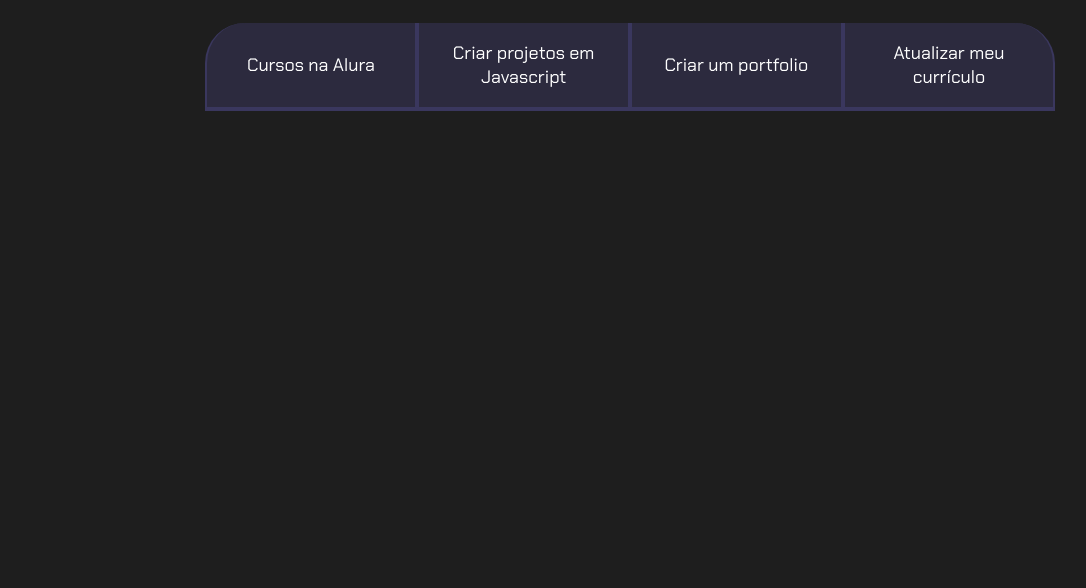
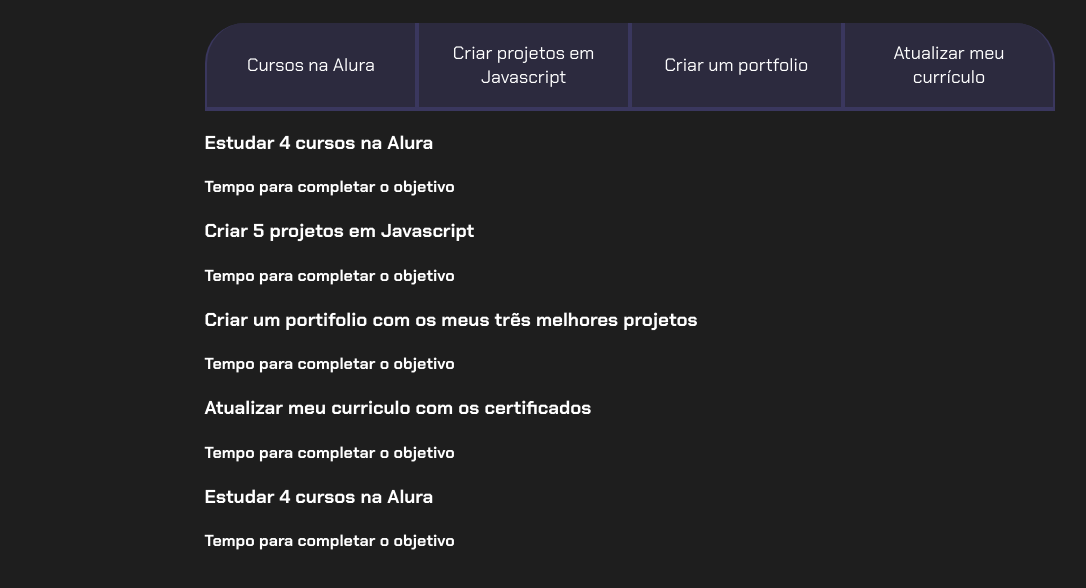
Before and after one commit to lolicalinda/Projeto-de-Vida, a plain HTML site: page index.html in a window 1280 px wide. Shown: the part 80-668 px from the top of the page, without its empty margins (10-1096 px from the left). Drawn offline with Linux system fonts and the light colour scheme.

Commit message:
Add files via upload

```diff
--- a/index.html
+++ b/index.html
@@ -11,12 +11,64 @@
 <body>
     <section class="conteudo-principal">
         <h2 class="titulo-principal">Meus Objetivos do ano<span>_</span></h2>
+        <div class="conteudo">
         <div class="botoes">
             <button class="botao ativo">Cursos na Alura</button>
             <button class="botao">Criar projetos em Javascript</button>
             <button class="botao">Criar um portfolio</button>
             <button class="botao">Atualizar meu currículo</button>
         </div>
+        <div class="abas textos">
+            <div class="aba-conteudo">
+                <h3 class="aba-conteudo-titulo-principal">
+                Estudar 4 cursos na Alura
+                </h3>
+                <h4 class="aba-conteudo-titulo-secundario">
+                    Tempo para completar o objetivo
+                </h4>
+            </div>
+
+            <div class="abas textos">
+                <div class="aba-conteudo">
+                    <h3 class="aba-conteudo-titulo-principal">
+                    Criar 5 projetos em Javascript
+                    </h3>
+                    <h4 class="aba-conteudo-titulo-secundario">
+                        Tempo para completar o objetivo
+                    </h4>
+                </div>
+
+                      <div class="abas textos">
+                        <div class="aba-conteudo">
+                            <h3 class="aba-conteudo-titulo-principal">
+                           Criar um portifolio com os meus trẽs melhores projetos
+                            </h3>
+                            <h4 class="aba-conteudo-titulo-secundario">
+                                Tempo para completar o objetivo
+                            </h4>
+                        </div>
+
+                            <div class="abas textos">
+                                <div class="aba-conteudo">
+                                    <h3 class="aba-conteudo-titulo-principal">
+                                    Atualizar meu curriculo com os certificados
+                                    </h3>
+                                    <h4 class="aba-conteudo-titulo-secundario">
+                                        Tempo para completar o objetivo
+                                    </h4>
+                                </div>
+
+                                    <div class="abas textos">
+                                        <div class="aba-conteudo">
+                                            <h3 class="aba-conteudo-titulo-principal">
+                                            Estudar 4 cursos na Alura
+                                            </h3>
+                                            <h4 class="aba-conteudo-titulo-secundario">
+                                                Tempo para completar o objetivo
+                                            </h4>
+        </div>
+                                    </div>
+                            </div>
     </section>
     <script src="main.js">
 
--- a/style.css
+++ b/style.css
@@ -70,3 +70,7 @@ body {
     border-radius: 0 40px 0 0;
 }
 }
+.abas-textos{
+    background-color: var(--texto-fundo);
+
+}
```
